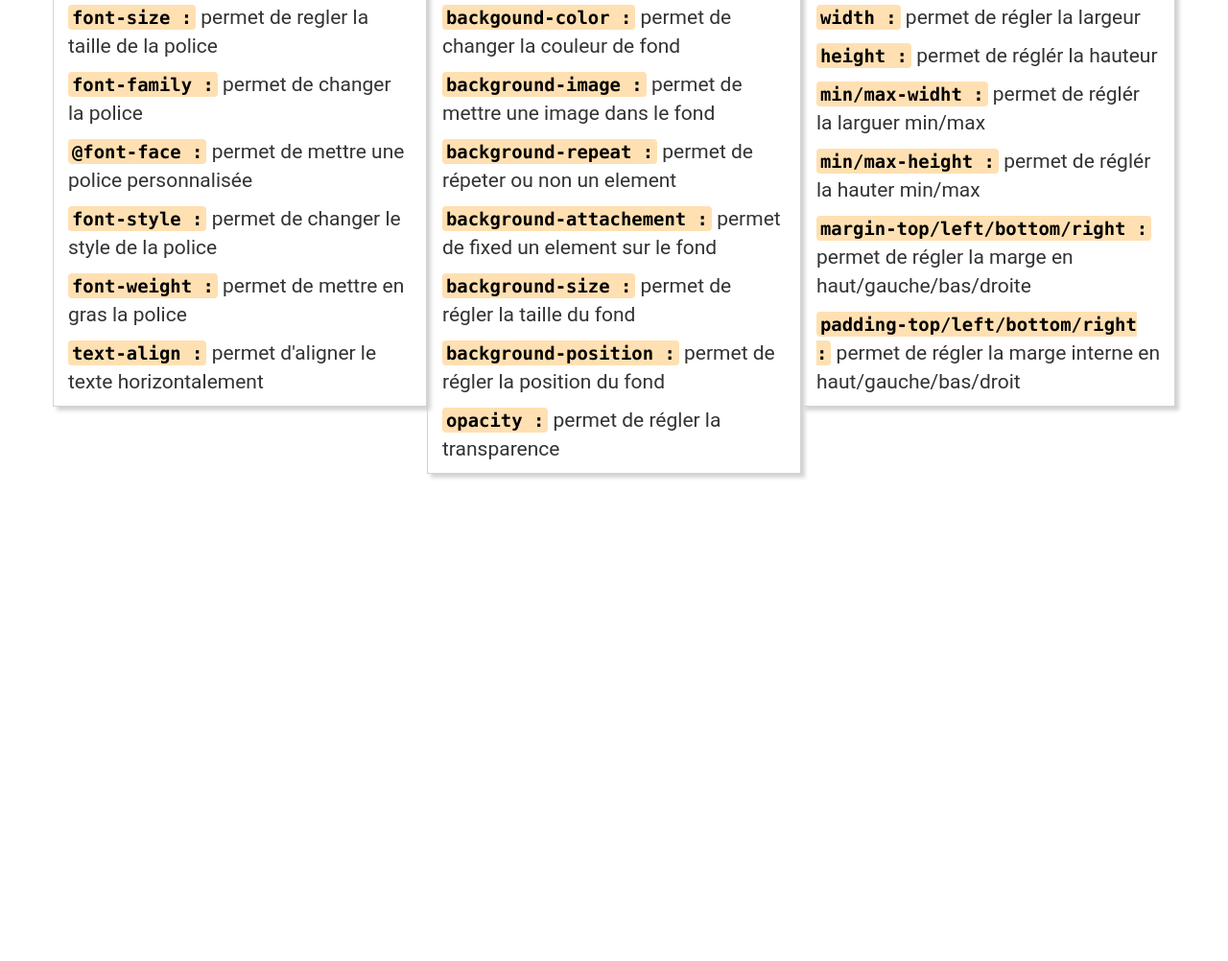
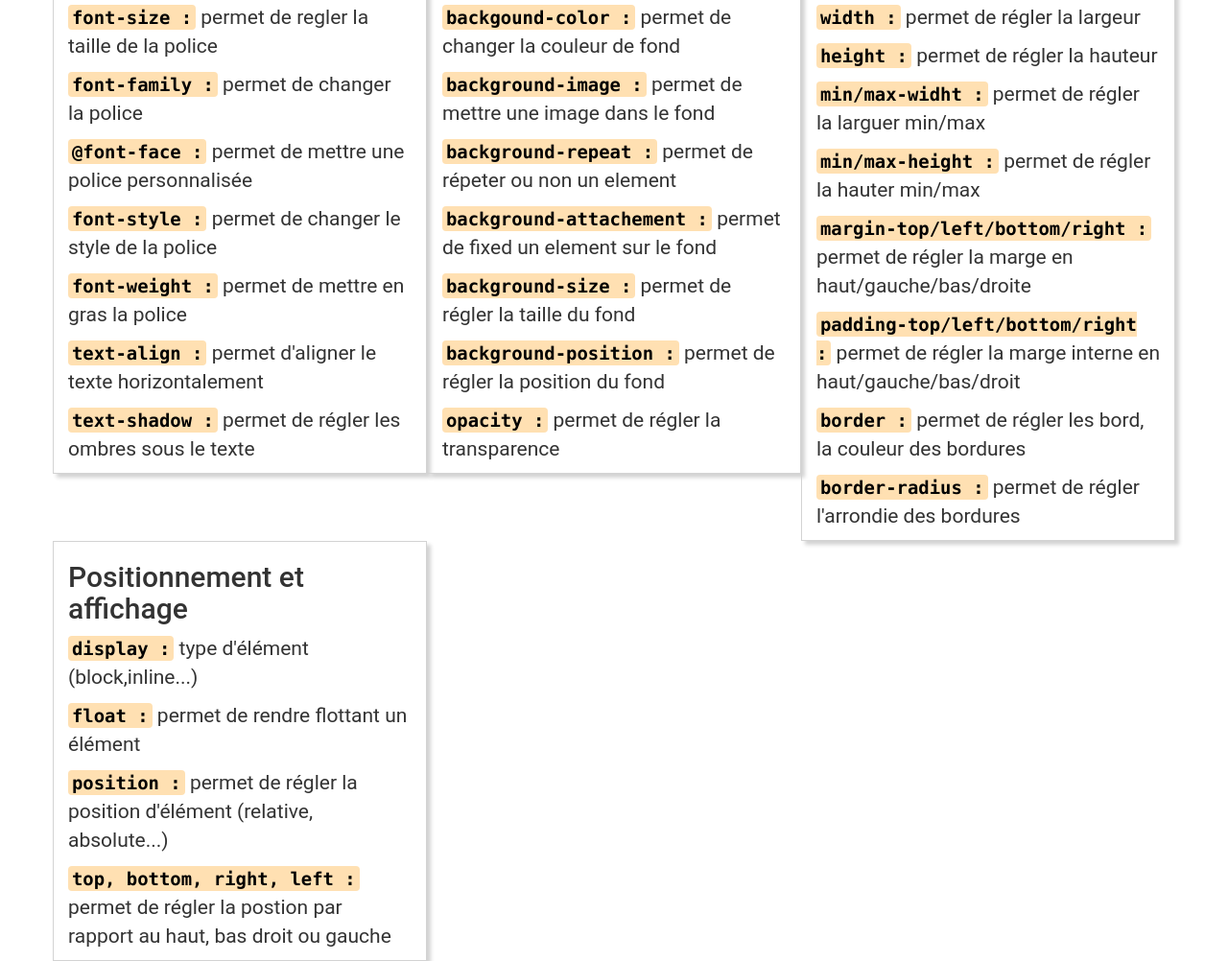
Before and after one commit to akvince/chcss, a plain HTML site: page index.html in a window 1280 px wide. Shown: the part 161-1163 px from the top of the page at 96% size. Before the commit the page ends 800 px from the top, so only its background shows below. Drawn offline with Linux system fonts and the light colour scheme.

Commit message:
ajout de l'element (position et affichage) dans le html

```diff
--- a/index.html
+++ b/index.html
@@ -13,7 +13,7 @@
 
 <body>
   <header class="col-lg-12 col-md-12 col-xs-12">
-    <img src="CSS3.png" height="80px" alt="css3" class="pull-right"/>
+    <img src="CSS3.png" height="80px" alt="css3" class="pull-right" />
     <h1>Les fonctions du CSS</h1>
 
   </header>
@@ -22,6 +22,9 @@
   </nav>
   <div class="container">
     <article class="row">
+      <!--règlage des col pour les mobiles les blocks seront les un en dessous des autres,
+    sur tablette seulement deux seront afficher sur une ligne et pour les grands ecrans jusqu'a trois block pourrons apparaitre sur une ligne.
+  ce qui donne un lg-4 md-6 et xs-12-->
       <section id="police" class="col-lg-4 col-md-6 col-xs-12">
         <h2>Règler la police d'écriture</h2>
         <p>
@@ -36,6 +39,8 @@
           <code>font-weight :</code> permet de mettre en gras la police</p>
         <p>
           <code>text-align :</code> permet d'aligner le texte horizontalement</p>
+        <p>
+          <code>text-shadow :</code> permet de régler les ombres sous le texte</p>
       </section>
       <section id="back" class="col-lg-4 col-md-6 col-xs-12">
         <h2>Changer le background</h2>
@@ -59,17 +64,31 @@
         <p>
           <code>width :</code> permet de régler la largeur</p>
         <p>
-          <code>height :</code> permet de réglér la hauteur</p>
+          <code>height :</code> permet de régler la hauteur</p>
         <p>
-          <code>min/max-widht :</code> permet de réglér la larguer min/max</p>
+          <code>min/max-widht :</code> permet de régler la larguer min/max</p>
         <p>
-          <code>min/max-height :</code> permet de réglér la hauter min/max</p>
+          <code>min/max-height :</code> permet de régler la hauter min/max</p>
         <p>
           <code>margin-top/left/bottom/right :</code> permet de régler la marge en haut/gauche/bas/droite</p>
         <p>
           <code>padding-top/left/bottom/right :</code> permet de régler la marge interne en haut/gauche/bas/droit</p>
+        <p>
+          <code>border :</code> permet de régler les bord, la couleur des bordures</p>
+        <p>
+          <code>border-radius :</code> permet de régler l'arrondie des bordures</p>
       </section>
-    </article>
+      <section id="" class="col-lg-4 col-md-6 col-xs-12" </article>
+        <h2>Positionnement et affichage</h2>
+        <p>
+          <code>display :</code> type d'élément (block,inline...) </p>
+        <p>
+          <code>float :</code> permet de rendre flottant un élément</p>
+        <p>
+          <code>position :</code> permet de régler la position d'élément (relative, absolute...)</p>
+        <p>
+          <code>top, bottom, right, left :</code> permet de régler la postion par rapport au haut, bas droit ou gauche</p>
+      </Section>
   </div>
   <!-- class container-->
   <footer></footer>
```
